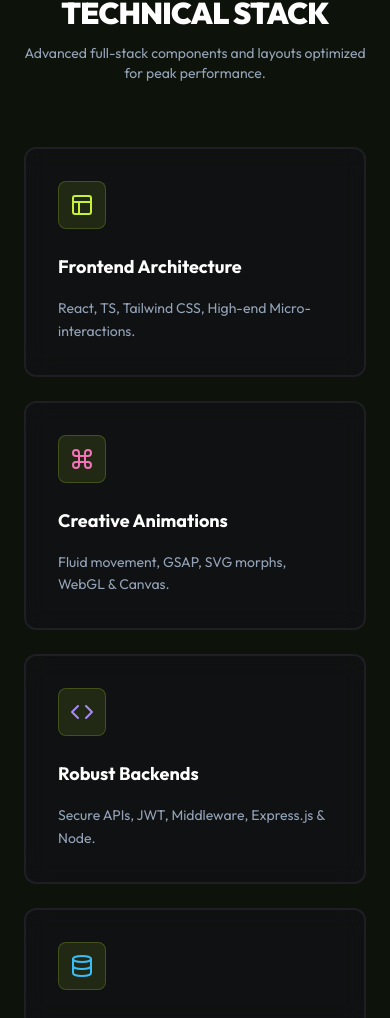
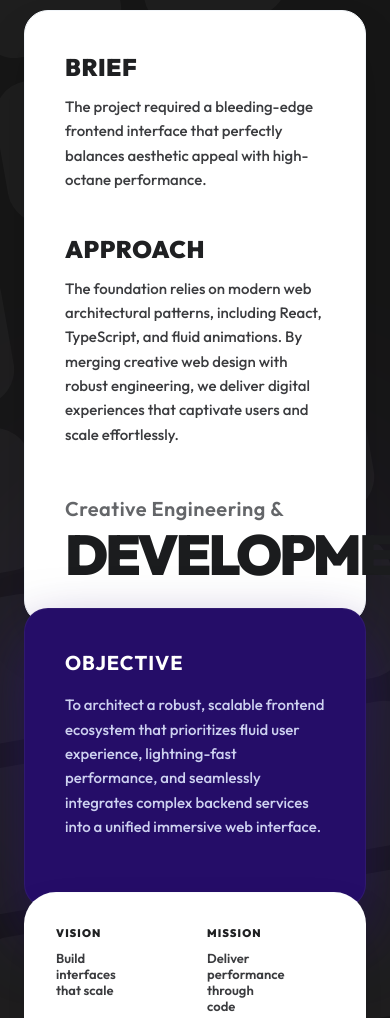
Before and after one commit to itsSopno/Brand-New-p, a React (Vite) app: page / in a window 390 px wide. Shown: the part 974-1992 px from the top of the page. Built offline with nearby package versions, Linux system fonts and the light colour scheme; no server answers.

Commit message:
save changes

```diff
--- a/src/pages/About.tsx
+++ b/src/pages/About.tsx
@@ -1,134 +1,93 @@
 import { useEffect, useRef } from 'react';
 import gsap from 'gsap';
-import { Zap, Code, Shield } from 'lucide-react';
 
 export default function About() {
     const containerRef = useRef<HTMLDivElement>(null);
 
     useEffect(() => {
         const ctx = gsap.context(() => {
-            gsap.fromTo('.reveal-item',
+            gsap.fromTo('.reveal-card',
                 { y: 50, opacity: 0 },
-                { y: 0, opacity: 1, duration: 0.8, stagger: 0.1, ease: 'power3.out' }
+                { y: 0, opacity: 1, duration: 1, stagger: 0.2, ease: 'power3.out' }
             );
         }, containerRef);
         return () => ctx.revert();
     }, []);
 
-    const coreSkills = [
-        { title: 'Frontend Technologies', skills: ['React', 'TypeScript', 'Tailwind CSS', 'Redux Toolkit', 'GSAP', 'Next.js'] },
-        { title: 'Backend & Database', skills: ['Node.js', 'Express', 'Mongoose', 'MongoDB', 'RESTful APIs', 'GraphQL'] },
-        { title: 'Tools & DevOps', skills: ['Git', 'Docker', 'Vite', 'Postman', 'ESLint', 'CI/CD'] }
-    ];
+    return (
+        <div ref={containerRef} className="min-h-screen pt-32 pb-12 px-6 flex flex-col items-center justify-center relative overflow-hidden bg-[#161616]">
 
-    const experience = [
-        { year: '2024 - Present', role: 'Lead Frontend Developer', company: 'Digital Agency Inc.', desc: 'Spearheaded modern UI overhaul using NextJS and GSAP, improving performance benchmarks.' },
-        { year: '2022 - 2024', role: 'Full Stack Engineer', company: 'Cloud solutions LLC', desc: 'Maintained and architected node rest APIs and reactive interfaces backed by MongoDB logs.' },
-        { year: '2020 - 2022', role: 'Associate Software Engineer', company: 'Nexus Tech', desc: 'Assisted in building custom CRM dashboards and responsive HTML email systems.' }
-    ];
+            {/* Background Pattern - Rounded Rectangles to match reference */}
+            <div className="absolute inset-0 z-0 flex flex-wrap gap-4 opacity-[0.03] scale-150 rotate-[-10deg]">
+                {Array.from({ length: 400 }).map((_, i) => (
+                    <div key={i} className="w-24 h-24 bg-white rounded-3xl" />
+                ))}
+            </div>
 
-    return (
-        <div ref={containerRef} className="max-w-7xl mx-auto px-6 lg:px-12 py-12 flex flex-col gap-24">
-            {/* Intro section */}
-            <section className="grid md:grid-cols-5 gap-12 items-center">
-                <div className="md:col-span-3 flex flex-col gap-6">
-                    <h1 className="text-4xl md:text-6xl font-extrabold text-white tracking-tight reveal-item">
-                        Who is <span className="text-gradient">BrandNewDay</span>?
-                    </h1>
-                    <p className="text-slate-400 leading-relaxed reveal-item text-lg">
-                        I am Nabail, a passionate software developer specializing in crafting premium web interfaces and backends. I focus on creating high-performance applications that marry clean code design with sophisticated user interactions.
+            <div className="absolute top-0 left-0 w-full h-[80vh] bg-gradient-to-b from-red-600/20 to-transparent pointer-events-none hidden" />
+
+            <div className="relative z-10 w-full max-w-6xl mx-auto flex flex-col md:flex-row items-stretch justify-center -space-y-4 md:space-y-0 md:-space-x-12">
+
+                {/* Left White Card */}
+                <div className="reveal-card bg-white rounded-3xl p-10 md:p-14 w-full md:w-3/5 text-slate-900 shadow-2xl relative z-10 border border-slate-100 flex flex-col justify-between min-h-[460px]">
+                    <div className="flex flex-col gap-10">
+                        <div>
+                            <h2 className="text-2xl font-black mb-3 text-[#1f2022] tracking-wide">BRIEF</h2>
+                            <p className="text-[#3b3c3f] leading-relaxed text-[15px] md:text-base font-medium">
+                                The project required a bleeding-edge frontend interface that perfectly balances aesthetic appeal with high-octane performance.
                             </p>
-                    <p className="text-slate-405 text-slate-400 leading-relaxed reveal-item">
-                        With solid expertise in both standard client architectures (React, GSAP, Tailwind) and full-stack services (Node, Express, MongoDB), I help bridge the gap between creative visual designs and high-fidelity code bases.
+                        </div>
+                        <div>
+                            <h2 className="text-2xl font-black mb-3 text-[#1f2022] tracking-wide">APPROACH</h2>
+                            <p className="text-[#3b3c3f] leading-relaxed text-[15px] md:text-base font-medium">
+                                The foundation relies on modern web architectural patterns, including React, TypeScript, and fluid animations. By merging creative web design with robust engineering, we deliver digital experiences that captivate users and scale effortlessly.
                             </p>
-
-                    <div className="grid grid-cols-2 lg:grid-cols-4 gap-6 mt-6 reveal-item">
-                        <div className="p-4 bg-white/5 border border-white/5 rounded-lg text-center">
-                            <span className="block text-3xl font-black text-indigo-400">5+</span>
-                            <span className="text-xs text-slate-500 font-semibold uppercase tracking-wider mt-1 block">Years Experience</span>
                         </div>
-                        <div className="p-4 bg-white/5 border border-white/5 rounded-lg text-center">
-                            <span className="block text-3xl font-black text-pink-400">40+</span>
-                            <span className="text-xs text-slate-500 font-semibold uppercase tracking-wider mt-1 block">Sites Launched</span>
                     </div>
-                        <div className="p-4 bg-white/5 border border-white/5 rounded-lg text-center">
-                            <span className="block text-3xl font-black text-emerald-400">99%</span>
-                            <span className="text-xs text-slate-500 font-semibold uppercase tracking-wider mt-1 block">Client Smiles</span>
-                        </div>
-                        <div className="p-4 bg-white/5 border border-white/5 rounded-lg text-center">
-                            <span className="block text-3xl font-black text-amber-400">24/7</span>
-                            <span className="text-xs text-slate-500 font-semibold uppercase tracking-wider mt-1 block">Prompt Support</span>
-                        </div>
+                    <div className="mt-12 flex flex-col items-start max-w-full">
+                        <span className="text-[#646669] font-semibold text-xl tracking-wide mb-1">Creative Engineering &</span>
+                        <span className="text-[3.5rem] md:text-[4.5rem] font-black text-[#1b1c1e] tracking-tighter leading-none hover:text-[#250d68] transition-colors duration-300">DEVELOPMENT</span>
                     </div>
                 </div>
 
-                {/* Profile Side Image block */}
-                <div className="md:col-span-2 reveal-item relative group">
-                    <div className="absolute inset-0 bg-gradient-to-tr from-indigo-500 to-pink-500 rounded-2xl blur-[20px] opacity-25 group-hover:opacity-40 transition-opacity duration-500" />
-                    <div className="relative border border-white/10 rounded-2xl aspect-[3/4] overflow-hidden bg-slate-900/60">
-                        <img
-                            src="https://images.unsplash.com/photo-1539571696357-5a69c17a67c6?q=80&w=600&auto=format&fit=crop"
-                            alt="Nabail Developer portrait"
-                            className="w-full h-full object-cover filter grayscale hover:grayscale-0 transition-all duration-700 ease-out"
-                        />
+                {/* Right Purple Card */}
+                <div className="reveal-card bg-[#250d68] rounded-3xl p-10 md:p-14 w-full md:w-2/5 md:mt-24 shadow-[0_30px_60px_rgba(37,13,104,0.6)] relative z-20 md:border-l-0 border border-white/5 self-start hover:-translate-y-2 transition-transform duration-500 min-h-[300px]">
+                    <h2 className="text-xl font-bold text-white mb-4 tracking-wider uppercase">OBJECTIVE</h2>
+                    <p className="text-indigo-100/90 leading-relaxed text-[15px] md:text-base font-medium">
+                        To architect a robust, scalable frontend ecosystem that prioritizes fluid user experience, lightning-fast performance, and seamlessly integrates complex backend services into a unified immersive web interface.
+                    </p>
                 </div>
             </div>
-            </section>
 
-            {/* Core skills */}
-            <section className="flex flex-col gap-12 border-t border-white/5 pt-20">
-                <div>
-                    <h2 className="text-2xl md:text-4xl font-extrabold text-white mb-2 reveal-item">Technical Expertise</h2>
-                    <p className="text-slate-400 reveal-item">Selected technologies I work with regularly to build full-scale apps.</p>
+            {/* Bottom Bar attached to White Card layout */}
+            <div className="reveal-card relative z-30 w-full md:w-auto md:max-w-4xl mx-auto md:ml-auto md:mr-auto -mt-4 md:-mt-[4.5rem] md:self-end md:pr-12 lg:pr-32 flex justify-center bg-white rounded-[2rem] px-8 py-8 shadow-2xl overflow-hidden md:translate-x-12 border-t border-slate-100/50">
+                <div className="grid grid-cols-2 md:flex md:flex-row gap-6 md:gap-8 justify-between w-full">
+
+                    <div className="flex flex-col md:px-4 md:border-r border-slate-200 w-full">
+                        <span className="text-[11px] font-black text-[#1f2022] tracking-widest uppercase mb-2">VISION</span>
+                        <span className="text-[#3b3c3f] text-[13px] font-semibold leading-tight">Build<br />interfaces<br />that scale</span>
                     </div>
 
-                <div className="grid md:grid-cols-3 gap-8">
-                    {coreSkills.map((category, idx) => (
-                        <div key={idx} className="glass-panel border-white/5 p-8 rounded-xl flex flex-col gap-6 reveal-item">
-                            <h3 className="text-lg font-bold text-white border-b border-white/5 pb-3 flex items-center gap-2">
-                                {idx === 0 && <Zap size={18} className="text-indigo-400" />}
-                                {idx === 1 && <Code size={18} className="text-pink-400" />}
-                                {idx === 2 && <Shield size={18} className="text-emerald-400" />}
-                                {category.title}
-                            </h3>
-                            <div className="flex flex-wrap gap-2">
-                                {category.skills.map((skill) => (
-                                    <span
-                                        key={skill}
-                                        className="text-xs px-3 py-1.5 rounded bg-white/5 border border-white/5 hover:border-white/15 text-slate-300 hover:text-white transition-all cursor-default"
-                                    >
-                                        {skill}
-                                    </span>
-                                ))}
+                    <div className="flex flex-col md:px-4 md:border-r border-slate-200 w-full">
+                        <span className="text-[11px] font-black text-[#1f2022] tracking-widest uppercase mb-2">MISSION</span>
+                        <span className="text-[#3b3c3f] text-[13px] font-semibold leading-tight">Deliver<br />performance<br />through<br />code</span>
+                    </div>
+
+                    <div className="flex flex-col md:px-4 md:border-r border-slate-200 w-full">
+                        <span className="text-[11px] font-black text-[#1f2022] tracking-widest uppercase mb-2">FOCUS</span>
+                        <span className="text-[#3b3c3f] text-[13px] font-semibold leading-tight">Interactive<br />immersive web<br />design</span>
+                    </div>
+
+                    <div className="flex flex-col md:px-4 w-full">
+                        <span className="text-[11px] font-black text-[#1f2022] tracking-widest uppercase mb-2">OUTCOME</span>
+                        <span className="text-[#3b3c3f] text-[13px] font-semibold leading-tight">High-converting<br />user<br />experiences</span>
+                    </div>
+
                 </div>
             </div>
-                    ))}
-                </div>
-            </section>
 
-            {/* Experience history */}
-            <section className="flex flex-col gap-12 border-t border-white/5 pt-20">
-                <div>
-                    <h2 className="text-2xl md:text-4xl font-extrabold text-white mb-2 reveal-item">Career Pathway</h2>
-                    <p className="text-slate-400 reveal-item">My professional development timeline and corporate achievements.</p>
-                </div>
-
-                <div className="flex flex-col gap-8 max-w-4xl">
-                    {experience.map((item, idx) => (
-                        <div key={idx} className="flex gap-6 reveal-item group">
-                            <div className="flex flex-col items-center">
-                                <div className="w-4 h-4 rounded-full border-2 border-indigo-500 bg-slate-900 group-hover:scale-125 transition-transform" />
-                                <div className="w-0.5 h-full bg-white/5 mt-2" />
-                            </div>
-                            <div className="flex flex-col gap-2 pb-8">
-                                <span className="text-xs font-semibold text-indigo-400 uppercase tracking-widest">{item.year}</span>
-                                <h3 className="text-xl font-bold text-white">{item.role} <span className="text-slate-500 font-normal">at</span> {item.company}</h3>
-                                <p className="text-sm text-slate-400 leading-relaxed mt-1">{item.desc}</p>
-                            </div>
-                        </div>
-                    ))}
-                </div>
-            </section>
+            {/* Ambient glows */}
+            <div className="absolute top-1/2 right-[10%] w-[300px] h-[300px] bg-[#3f198f] rounded-full blur-[120px] opacity-40 mix-blend-screen pointer-events-none" />
         </div>
     );
 }
--- a/src/pages/Home.tsx
+++ b/src/pages/Home.tsx
@@ -14,6 +14,7 @@ import {
     Instagram,
     Youtube
 } from 'lucide-react';
+import About from './About';
 
 gsap.registerPlugin(ScrollTrigger);
 
@@ -284,7 +285,8 @@ export default function Home() {
                 </section>
             </section>
 
-
+            {/* About Section */}
+            <About />
 
             {/* Tech Capabilities Section */}
             <section id="tech-section" ref={techRef} className="py-28 px-6 lg:px-12 max-w-7xl mx-auto border-t border-white/5 relative z-10">
```
Lines whose indentation alone changed are shown as unchanged.
